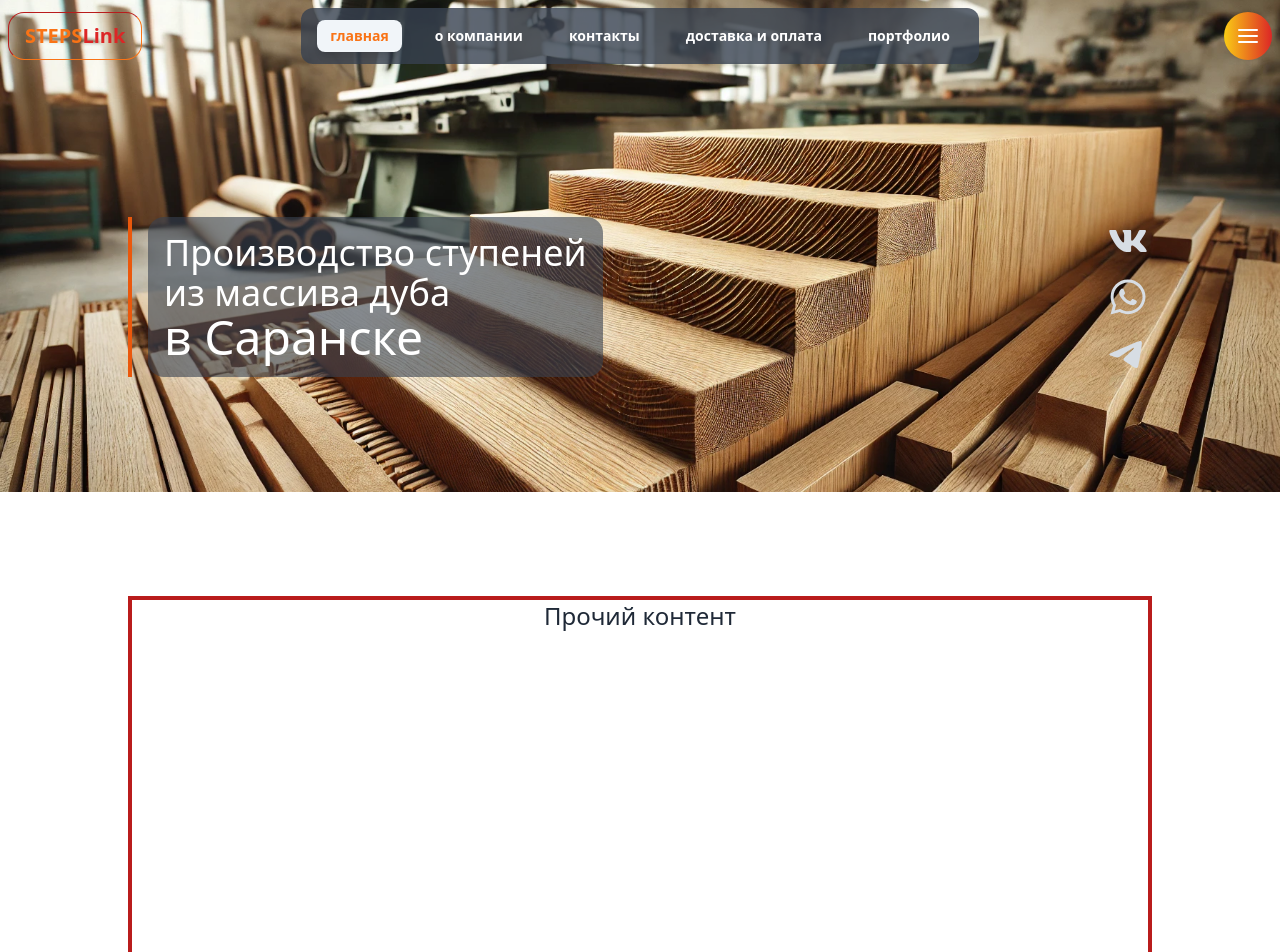
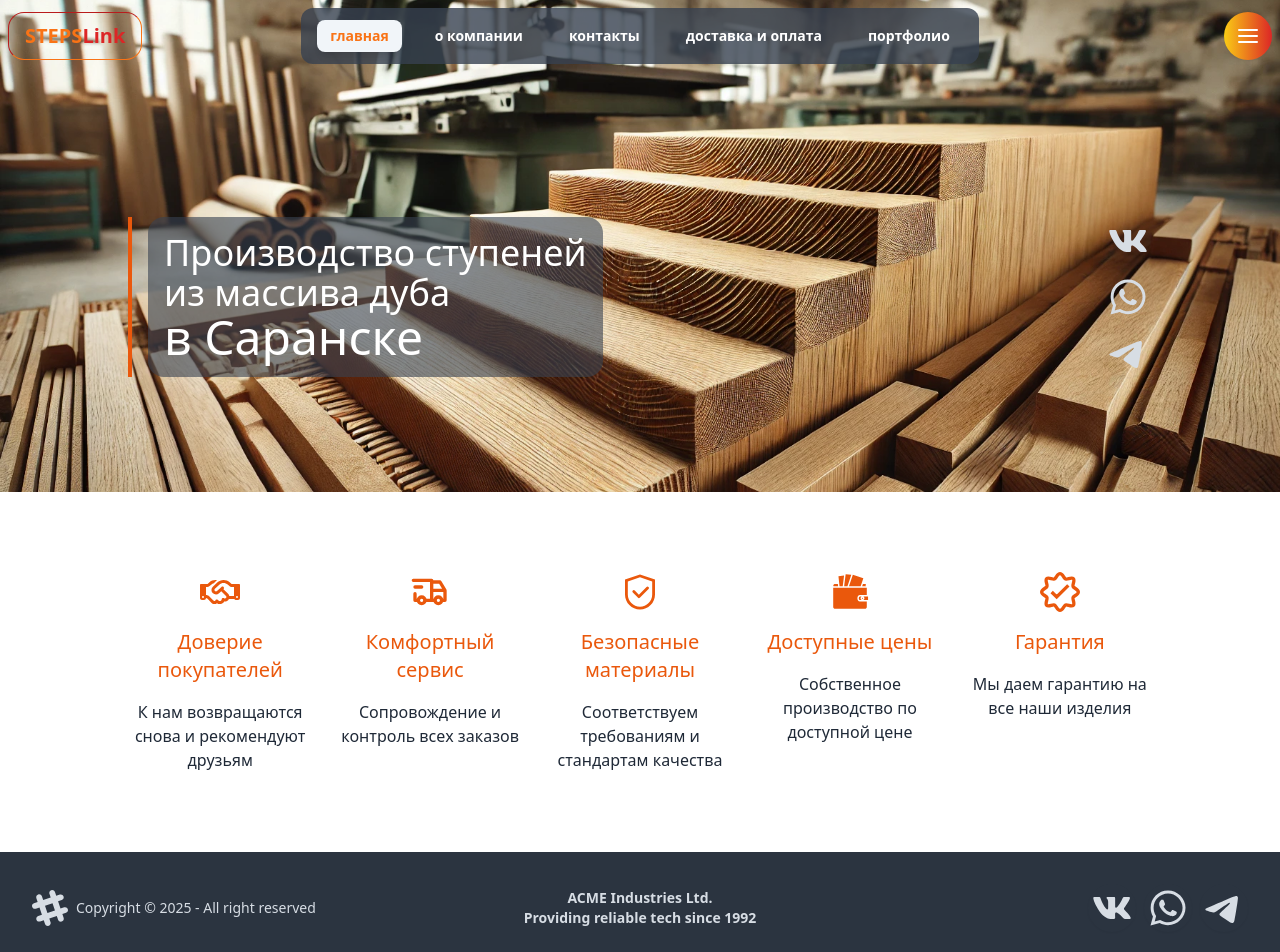
Before and after one commit to HabArt1978/victoria-steps, a Next.js app: page / in a window 1280 px wide. Shown: the top 952 px of the page. Built offline with nearby package versions, Linux system fonts and the light colour scheme.

Commit message:
5 - Added Advantages component

```diff
--- a/package.json
+++ b/package.json
@@ -12,7 +12,7 @@
     "build": "next build",
     "start": "next start",
     "lint": "next lint",
-    "preinstall": "npx check-node-version --node '>=20.16.0 <21.0.0' --npm '>=10.8.1 <11.0.0' --pnpm '>=9.15.4 <21.0.0'"
+    "preinstall": "npx check-node-version --node '>=20.16.0 <21.0.0' --npm '>=10.8.1 <11.0.0' --pnpm '>=9.15.4'"
   },
   "dependencies": {
     "next": "15.1.6",
--- a/src/app/page.tsx
+++ b/src/app/page.tsx
@@ -1,5 +1,5 @@
+import Advantages from '@/components/Advantages/Advantages'
 import Introduction from '@/components/Introduction/Introduction'
-import PageContainer from '@/components/PageContainer/PageContainer'
 import type { JSX } from 'react'
 
 const HomePage = (): JSX.Element => {
@@ -7,11 +7,7 @@ const HomePage = (): JSX.Element => {
     <>
       <Introduction />
 
-      <PageContainer>
-        <div className="mt-6 border-4 border-red-700 text-center">
-          <h2 className="h-[2000px] text-2xl">Прочий контент</h2>
-        </div>
-      </PageContainer>
+      <Advantages />
     </>
   )
 }
--- /dev/null
+++ b/src/components/Advantages/Advantages.tsx
@@ -0,0 +1,28 @@
+import { advantagesComponentData as advantages } from '@/library/advantagesComponentData/advantagesComponentData'
+import type { JSX } from 'react'
+import PageContainer from '../PageContainer/PageContainer'
+
+const Advantages = (): JSX.Element => {
+  return (
+    <PageContainer>
+      <h1 className="hidden">Наши преимущества</h1>
+      <ul className="flex justify-between">
+        {advantages.map((item, idx) => (
+          <li
+            key={item.title + idx}
+            className="flex w-[18%] flex-col items-center space-y-4 text-center"
+          >
+            <item.icon
+              size={40}
+              color="#ea580c"
+            />
+            <h2 className="text-xl text-orange-600">{item.title}</h2>
+            <p className="text-md text-center">{item.description}</p>
+          </li>
+        ))}
+      </ul>
+    </PageContainer>
+  )
+}
+
+export default Advantages
--- a/src/components/TheFooter/TheFooter.tsx
+++ b/src/components/TheFooter/TheFooter.tsx
@@ -3,8 +3,8 @@ import Social from '../Social/Social'
 
 const TheFooter = (): JSX.Element => {
   return (
-    <footer className="footer mt-10 grid grid-cols-3 gap-4 bg-neutral p-8 text-neutral-content">
-      <aside className="33vw grid-flow-col items-center">
+    <footer className="footer mt-20 grid grid-cols-3 bg-neutral p-8 text-neutral-content">
+      <aside className="my-auto flex items-center">
         <svg
           width="36"
           height="36"
@@ -19,7 +19,7 @@ const TheFooter = (): JSX.Element => {
         <p>Copyright © {new Date().getFullYear()} - All right reserved</p>
       </aside>
 
-      <aside className="33vw mx-auto text-center">
+      <aside className="mx-auto my-auto text-center">
         <p className="font-bold">
           ACME Industries Ltd.
           <br />
--- /dev/null
+++ b/src/library/advantagesComponentData/advantagesComponentData.ts
@@ -0,0 +1,34 @@
+import { AiOutlineSafety } from 'react-icons/ai'
+import { FaRegHandshake } from 'react-icons/fa6'
+import { GiWallet } from 'react-icons/gi'
+import { GrValidate } from 'react-icons/gr'
+import { TbTruckDelivery } from 'react-icons/tb'
+import type { AdvantagesComponentData } from './types'
+
+export const advantagesComponentData: AdvantagesComponentData[] = [
+  {
+    icon: FaRegHandshake,
+    title: 'Доверие покупателей',
+    description: 'К нам возвращаются снова и рекомендуют друзьям'
+  },
+  {
+    icon: TbTruckDelivery,
+    title: 'Комфортный сервис',
+    description: 'Сопровождение и контроль всех заказов'
+  },
+  {
+    icon: AiOutlineSafety,
+    title: 'Безопасные материалы',
+    description: 'Соответствуем требованиям и стандартам качества'
+  },
+  {
+    icon: GiWallet,
+    title: 'Доступные цены',
+    description: 'Собственное производство по доступной цене'
+  },
+  {
+    icon: GrValidate,
+    title: 'Гарантия',
+    description: 'Мы даем гарантию на все наши изделия'
+  }
+]
--- /dev/null
+++ b/src/library/advantagesComponentData/types.ts
@@ -0,0 +1,7 @@
+import type { IconType } from 'react-icons'
+
+export interface AdvantagesComponentData {
+  icon: IconType
+  title: string
+  description: string
+}
```
